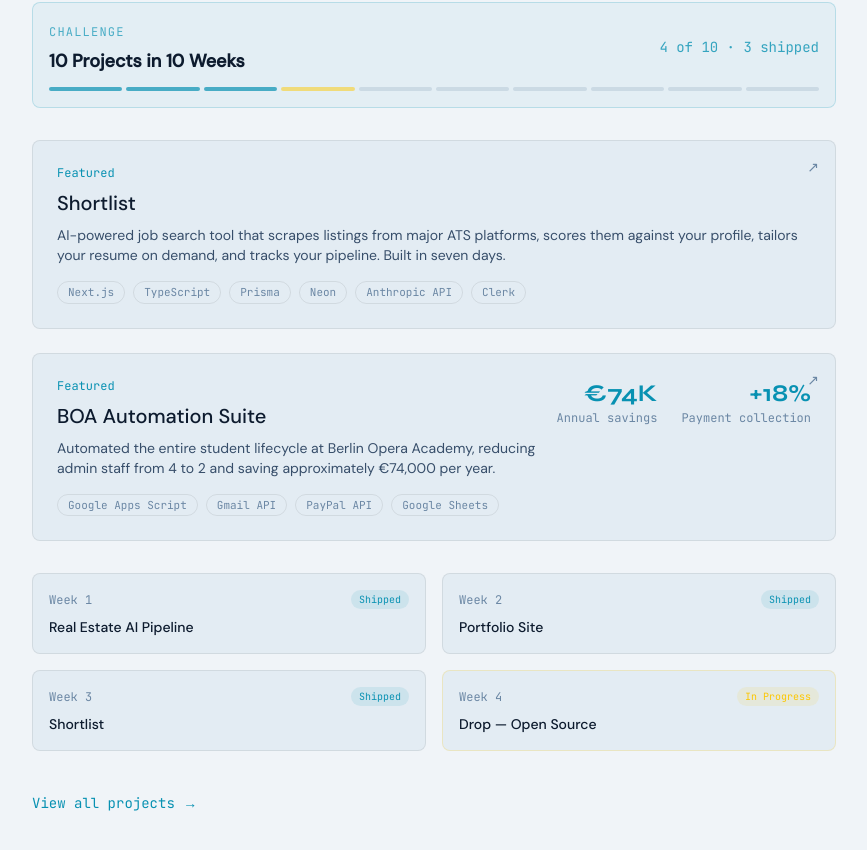
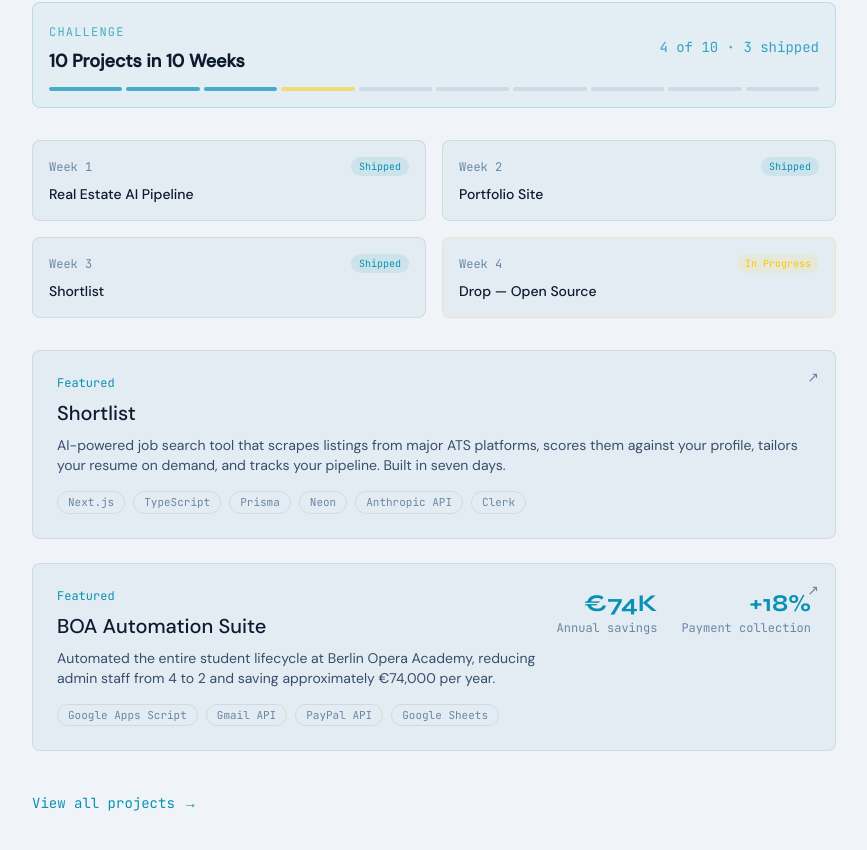
Before and after one commit to mojoro/john-moorman-portfolio, a Next.js app: page / in a window 1280 px wide. Shown: the part 1010-1860 px from the top of the page, without its empty margins (326-1193 px from the left). Built offline with nearby package versions, Linux system fonts and the light colour scheme.

Commit message:
Move challenge cards directly after progress bar

```diff
--- a/components/home-client.tsx
+++ b/components/home-client.tsx
@@ -204,20 +204,20 @@ export function HomeClient({
           </div>
         </SectionReveal>
 
-        {/* Featured projects */}
-        <div className="mt-8 space-y-6">
-          {featuredWork.map((project, i) => (
-            <SectionReveal key={project.title} delay={(i + 1) * 0.1}>
-              <ProjectCard project={project} />
+        {/* Current building cards (shipped + in-progress only) */}
+        <div className="mt-8 grid gap-4 sm:grid-cols-2">
+          {challengeWork.filter((p) => p.status !== "upcoming").map((project, i) => (
+            <SectionReveal key={project.week} delay={(i + 1) * 0.1}>
+              <CurrentProjectCard project={project} />
             </SectionReveal>
           ))}
         </div>
 
-        {/* Current building cards (shipped + in-progress only) */}
-        <div className="mt-8 grid gap-4 sm:grid-cols-2">
-          {challengeWork.filter((p) => p.status !== "upcoming").map((project, i) => (
-            <SectionReveal key={project.week} delay={(i + featuredWork.length + 1) * 0.1}>
-              <CurrentProjectCard project={project} />
+        {/* Featured projects */}
+        <div className="mt-8 space-y-6">
+          {featuredWork.map((project, i) => (
+            <SectionReveal key={project.title} delay={(i + challengeWork.filter((p) => p.status !== "upcoming").length + 1) * 0.1}>
+              <ProjectCard project={project} />
             </SectionReveal>
           ))}
         </div>
```
